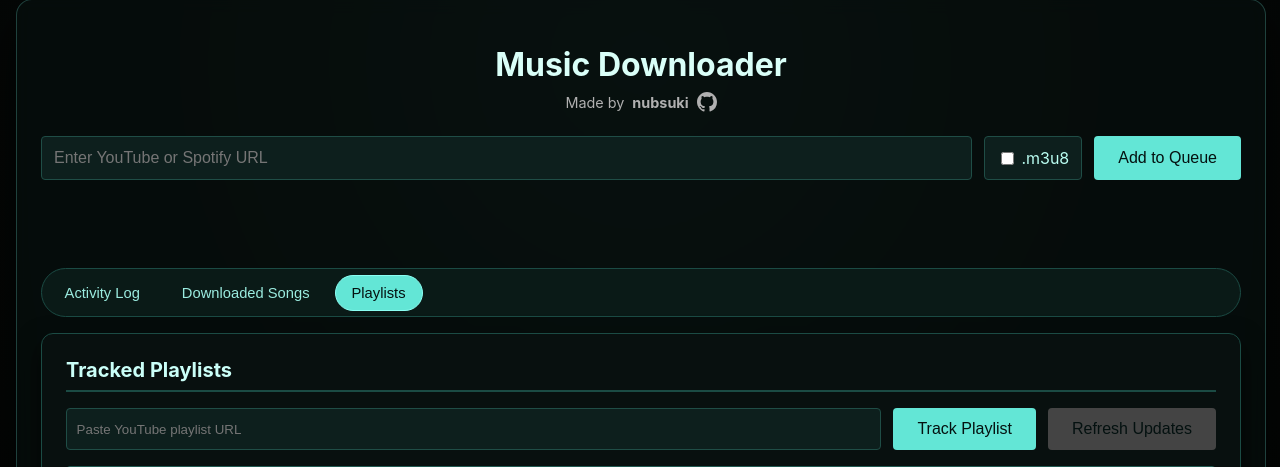
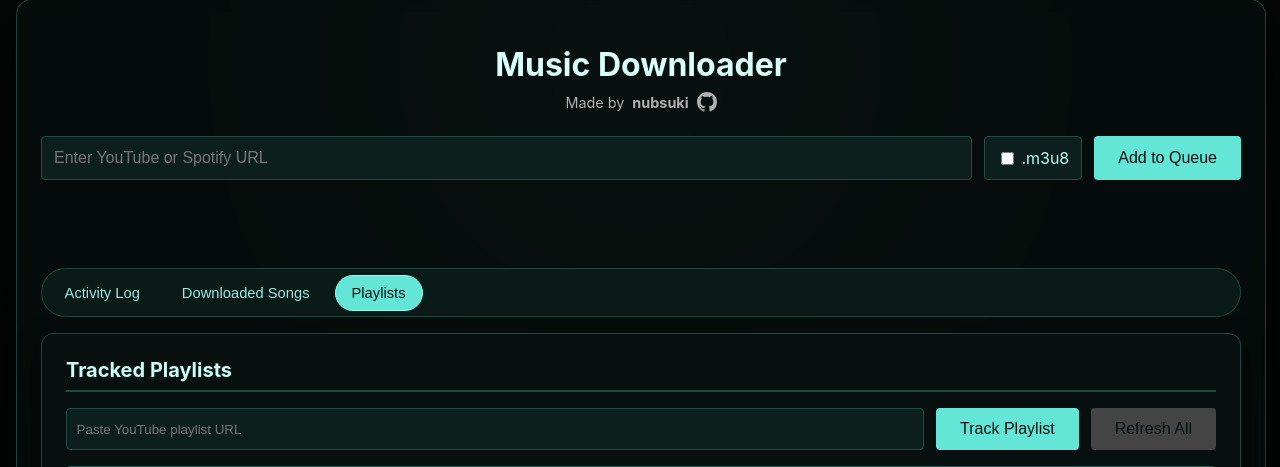
Before and after one commit to nubsuki/music-downloader, a Flask app: page / in a window 1280 px wide, after a click on "Playlists". Shown: the part 17-484 px from the top of the page. Run offline with Flask 3, Linux system fonts and the light colour scheme; data that the repository does not hold is empty.

Commit message:
use bootstrap icons and refine button labels

```diff
--- a/static/script.js
+++ b/static/script.js
@@ -340,7 +340,7 @@ document.addEventListener("DOMContentLoaded", () => {
         deleteBtn.dataset.playlistId = item.id;
         deleteBtn.title = "Remove playlist tracking";
         deleteBtn.setAttribute("aria-label", "Remove playlist tracking");
-        deleteBtn.textContent = "🗑";
+        deleteBtn.innerHTML = "<i class=\"bi bi-trash3\"></i>";
         actions.appendChild(deleteBtn);
       }
 
@@ -477,7 +477,7 @@ document.addEventListener("DOMContentLoaded", () => {
     playlistRefreshBtn.addEventListener("click", async () => {
       playlistRefreshBtn.disabled = true;
       const originalText = playlistRefreshBtn.textContent;
-      playlistRefreshBtn.textContent = "Checking...";
+      playlistRefreshBtn.textContent = "Refreshing All...";
       try {
         await updateTrackedPlaylists({ notify: true });
       } finally {
--- a/templates/index.html
+++ b/templates/index.html
@@ -9,6 +9,7 @@
       rel="stylesheet"
       href="{{ url_for('static', filename='style.css') }}"
     />
+    <link rel="stylesheet" href="https://cdn.jsdelivr.net/npm/bootstrap-icons@1.13.1/font/bootstrap-icons.min.css">
   </head>
   <body>
     <div class="container">
@@ -96,7 +97,7 @@
               required
             />
             <button type="submit">Track Playlist</button>
-            <button type="button" id="playlist-refresh-btn" class="secondary-button">Refresh Updates</button>
+            <button type="button" id="playlist-refresh-btn" class="secondary-button" title="Check all tracked playlists for new or removed songs">Refresh All</button>
           </form>
           <ul id="playlist-tracked-list"></ul>
         </section>
```
